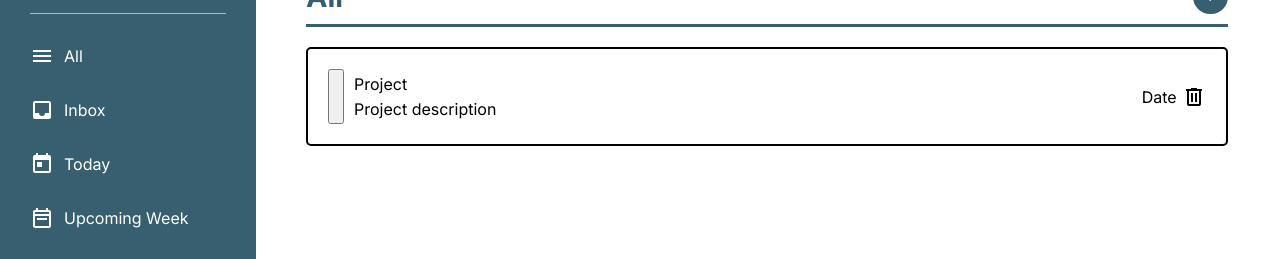
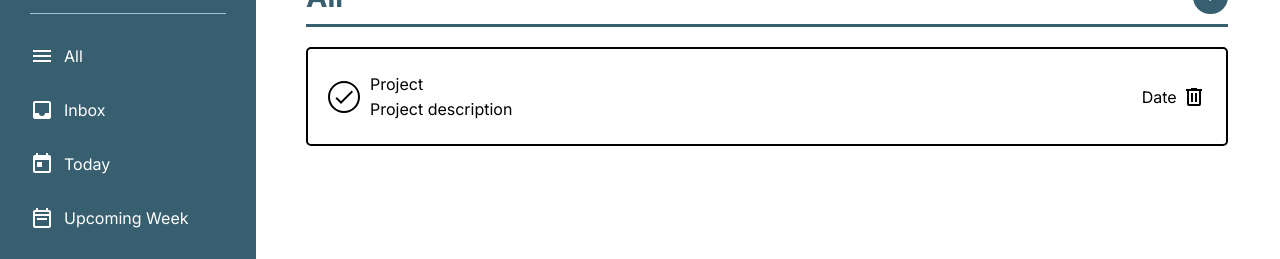
Before and after one commit to djballowe/To-Do-List, a plain HTML site: page index.html in a window 1280 px wide. Shown: the part 71-330 px from the top of the page. Drawn offline with Linux system fonts and the light colour scheme; files whose address does not match are found by name.

Commit message:
replaced input check with a button and a background image

```diff
--- a/styles.css
+++ b/styles.css
@@ -163,6 +163,19 @@ body {
 
 .left-side {
     display: flex;
+    align-items: center;
+}
+
+.left-side button {
+    height: 2rem;
+    width: 2rem;
+    border-radius: 20px;
+    background-color: transparent;
+    border: solid black 2px;
+    cursor: pointer;
+    background-image: url(file:///home/david/GitHub/To-Do-List/src/check.png);
+    background-repeat: no-repeat;
+    background-position: center;
 }
 
 input[type='checkbox'] {
```
Also changed, not shown: src/check.png (added).
